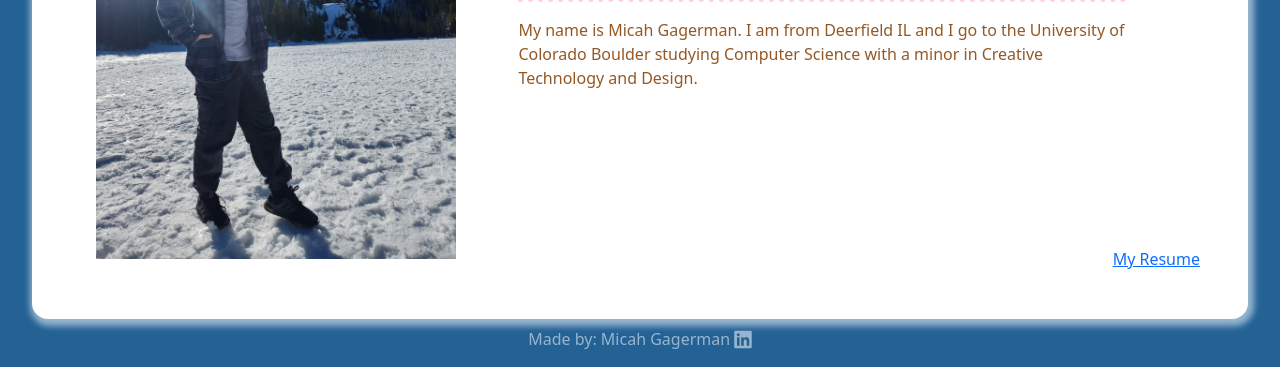
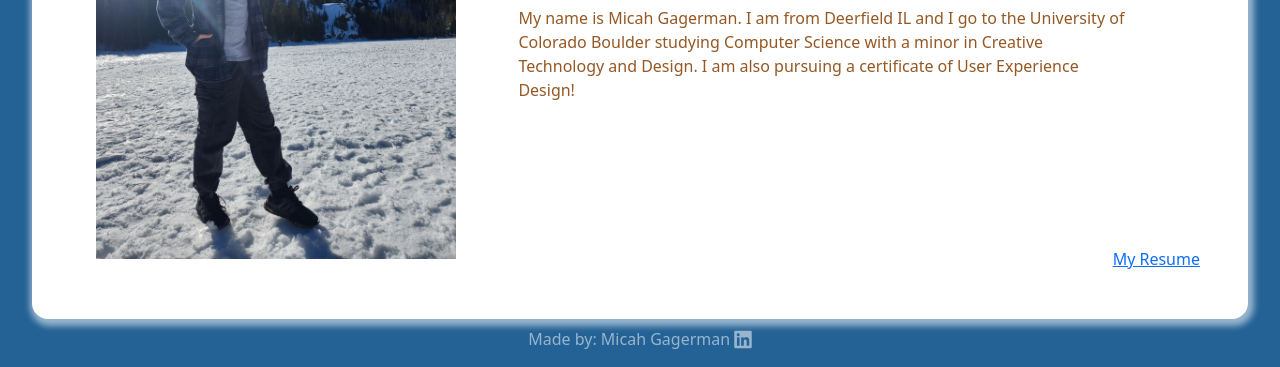
Before and after one commit to Micah-6424/personal_website, a plain HTML site: page site/views/index.html in a window 1280 px wide. Shown: the part 433-800 px from the top of the page. Drawn offline with nearby package versions, Linux system fonts and the light colour scheme.

Commit message:
added to bio

```diff
--- a/site/views/index.html
+++ b/site/views/index.html
@@ -58,7 +58,7 @@
               <div id="container_text">
                   <h1>Hey 👋</h1>
                   <hr>
-                  <p>My name is Micah Gagerman. I am from Deerfield IL and I go to the University of Colorado Boulder studying Computer Science with a minor in Creative Technology and Design.</p>
+                  <p>My name is Micah Gagerman. I am from Deerfield IL and I go to the University of Colorado Boulder studying Computer Science with a minor in Creative Technology and Design. I am also pursuing a certificate of User Experience Design!</p>
               </div>
           </div>
             <p id="resume_link"><a href="../views/resume.html">My Resume</a></p>
```
